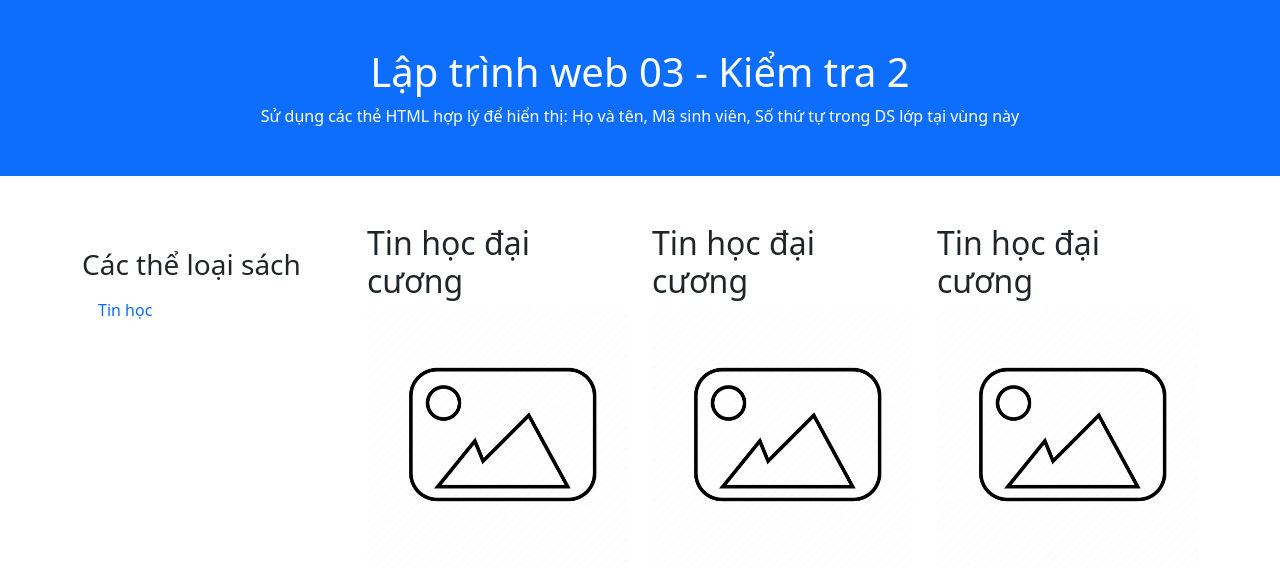
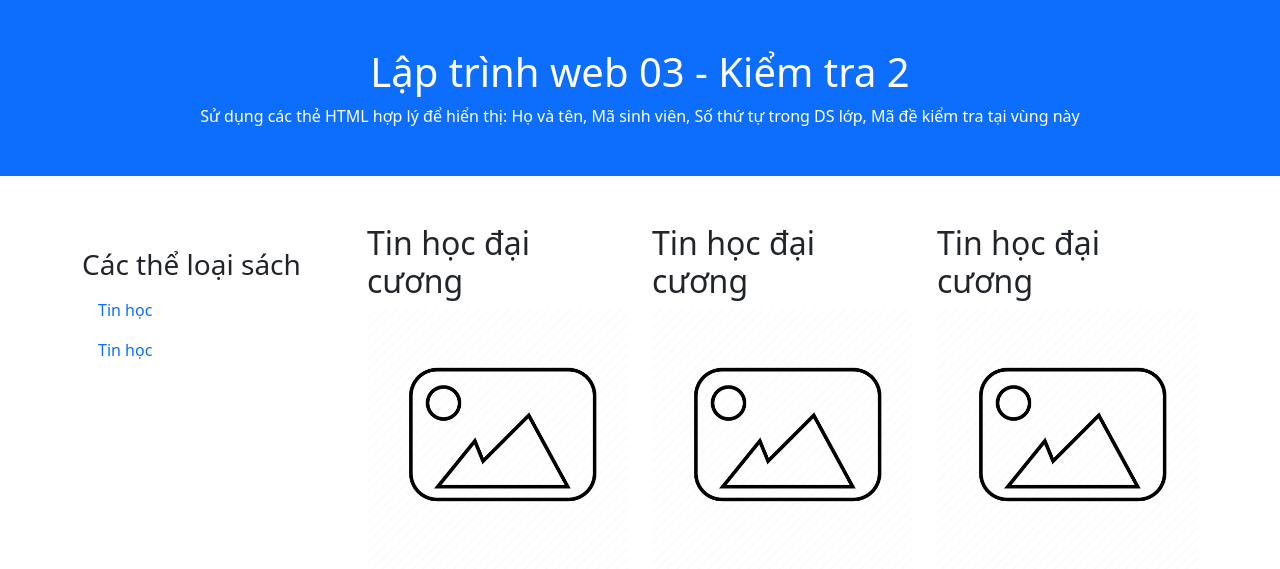
Before and after one commit to sinhvtr/ltw03_kt2_de1, a PHP site: page /index.php in a window 1280 px wide. Shown: the top 569 px of the page. Run offline with PHP 8.4, Linux system fonts and the light colour scheme.

Commit message:
update header

```diff
--- a/header.php
+++ b/header.php
@@ -23,7 +23,7 @@ mysqli_query($conn,'set names utf8');
     <body>
     <div class="p-5 bg-primary text-white text-center" id="thong_tin_ca_nhan">
         <h1>Lập trình web 03 - Kiểm tra 2</h1>
-        Sử dụng các thẻ HTML hợp lý để hiển thị: Họ và tên, Mã sinh viên, Số thứ tự trong DS lớp tại vùng này
+        Sử dụng các thẻ HTML hợp lý để hiển thị: Họ và tên, Mã sinh viên, Số thứ tự trong DS lớp, Mã đề kiểm tra tại vùng này
     </div>
     <div class="container mt-5">
         <div class="row">
@@ -33,6 +33,9 @@ mysqli_query($conn,'set names utf8');
                     <li class="nav-item">
                         <a class="nav-link" href="#">Tin học</a>
                     </li>
+                    <li class="nav-item">
+                        <a class="nav-link" href="#">Tin học</a>
+                    </li>
                 </ul>
                 <hr class="d-sm-none">
             </div>
```
